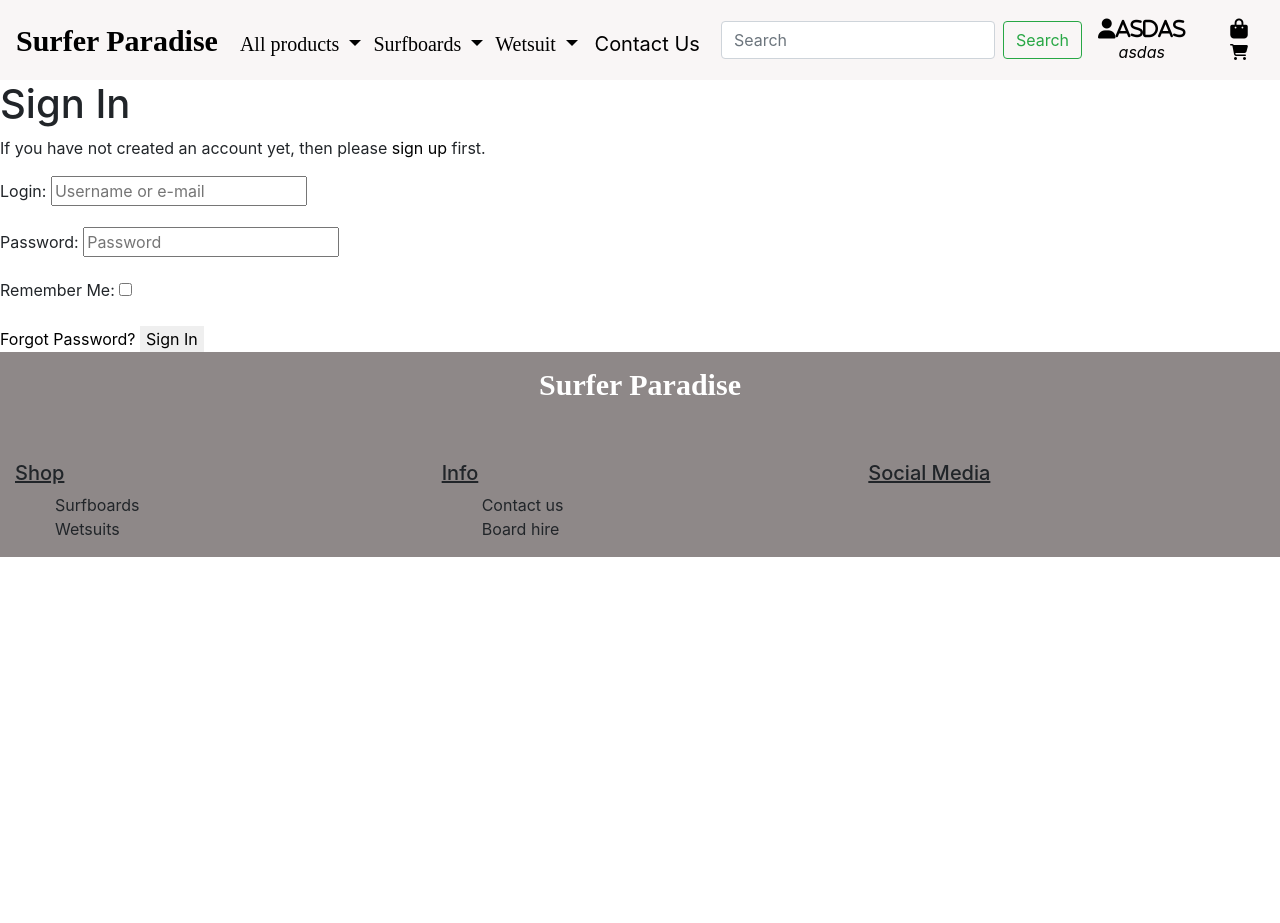
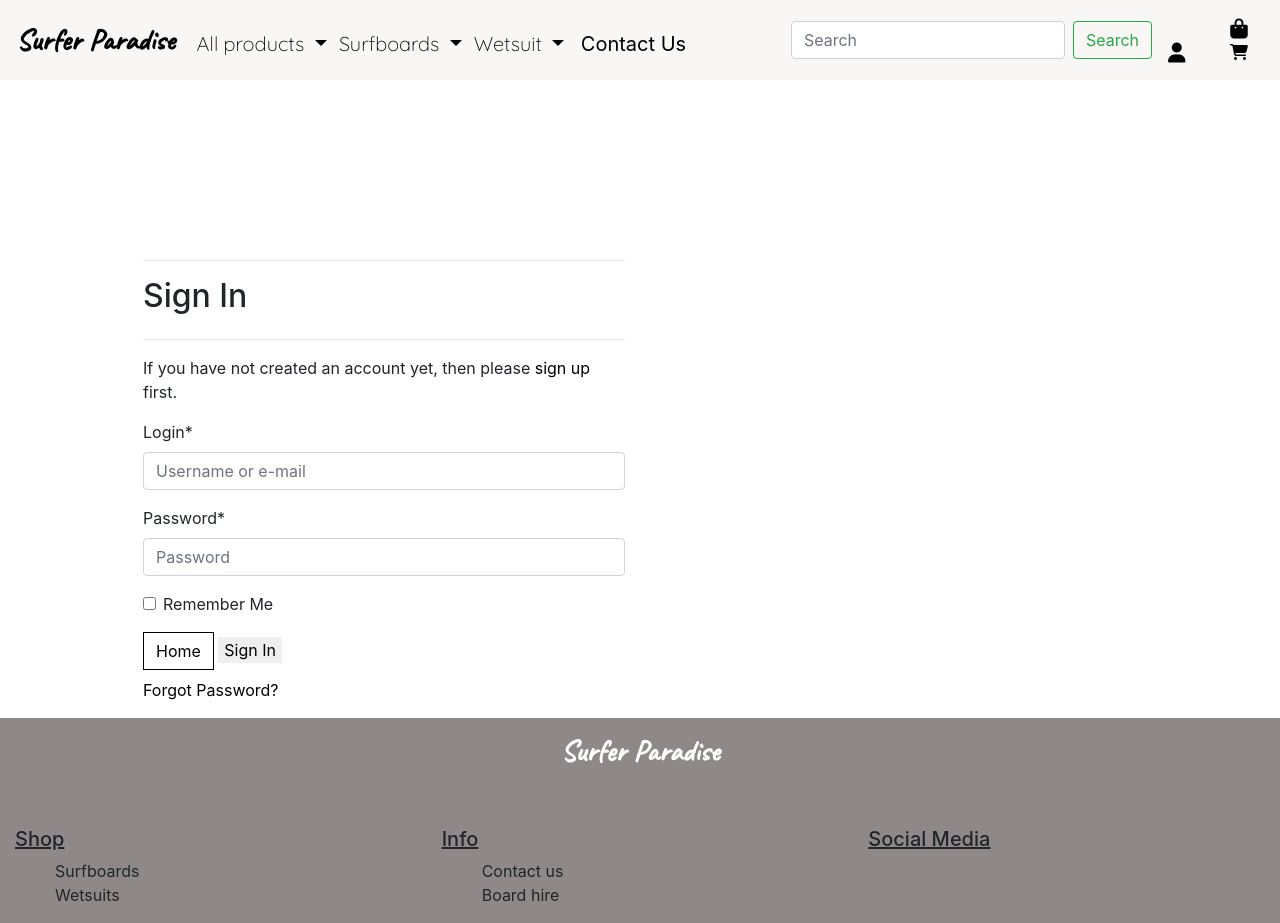
Before and after one commit to LuQuintas11/SurfParadise, a Django app: page /accounts/login/ in a window 1280 px wide. Before the commit the page ends 557 px from the top, so only its background shows below. Run offline with Django 3.2, Linux system fonts and the light colour scheme; some libraries are stand-ins or nearby versions.

Commit message:
Added style to nav

```diff
--- a/static/css/base.css
+++ b/static/css/base.css
@@ -1,4 +1,7 @@
-@import url('https://fonts.googleapis.com/css2?family=Montserrat:wght@100&family=Shadows+Into+Light&display=swap');
+
+@import url('https://fonts.googleapis.com/css2?family=Caveat&family=Quicksand:wght@300&display=swap');
+
+
 
 
 html{
@@ -23,7 +26,7 @@ a {
 .title{
      font-weight: 900;
      font-size: 30px;
-     font-family: ShadowsIntoLight;
+     font-family: Caveat;
 
 
 }
@@ -53,7 +56,7 @@ margin-left: auto;
     background-color: rgb(249, 246, 246);
     margin-top: 8px;
     font-size: 20px;
-    font-family:Monserrat;
+    font-family: Quicksand;
 
 }
 
--- a/templates/allauth/account/base.html
+++ b/templates/allauth/account/base.html
@@ -1 +1,15 @@
 {% extends "base.html" %}
+
+{% block content %}
+    <div class="container header-container">
+        <div class="overlay"></div>
+        <div class="row">
+            <div class="col-12 col-md-6">
+                <div class="allauth-form-inner-content">
+                    {% block inner_content %}
+                    {% endblock %}
+                </div>
+            </div>
+        </div>
+    </div>
+{% endblock %}
--- a/templates/allauth/account/login.html
+++ b/templates/allauth/account/login.html
@@ -5,9 +5,11 @@
 
 {% block head_title %}{% trans "Sign In" %}{% endblock %}
 
-{% block content %}
+{% block inner_content %}
 
-<h1>{% trans "Sign In" %}</h1>
+<hr>
+<h2 class="logo-font mb-4">{% trans "Sign In" %}</h2>
+<hr>
 
 {% get_providers as socialaccount_providers %}
 
@@ -35,12 +37,15 @@ for a {{ site_name }} account and sign in below:{% endblocktrans %}</p>
 
 <form class="login" method="POST" action="{% url 'account_login' %}">
   {% csrf_token %}
-  {{ form.as_p }}
+  {{ form|crispy }}
   {% if redirect_field_value %}
   <input type="hidden" name="{{ redirect_field_name }}" value="{{ redirect_field_value }}" />
   {% endif %}
-  <a class="button secondaryAction" href="{% url 'account_reset_password' %}">{% trans "Forgot Password?" %}</a>
+  <a class="btn btn-outline-black rounded-0" href="{% url 'home' %}">Home</a>
   <button class="primaryAction" type="submit">{% trans "Sign In" %}</button>
+  <p class="mt-2">
+    <a class="button secondaryAction" href="{% url 'account_reset_password' %}">{% trans "Forgot Password?" %}</a>
+  </p>
 </form>
 
 {% endblock %}
--- a/templates/allauth/base.html
+++ b/templates/allauth/base.html
@@ -95,8 +95,8 @@
                     <li class="list-inline-item dropdown">
                         <a class="text-black nav-link" href="{% url 'view_bag' %}" id="user-options" data-toggle="dropdown" aria-haspopup="true" aria-expanded="false">
                             <div class="text-center">
-                                <div><i class="fas fa-user fa-lg">asdas</i></div>
-                                <p class="my-0"><i class="fa-thin fa-user">asdas</i></p>
+                                <div><i class="fas fa-user fa-lg"></i></div>
+
                             </div>
                         </a>
                         <div class="dropdown-menu border-0" aria-labelledby="user-options">
```
Also changed, not shown: db.sqlite3.
